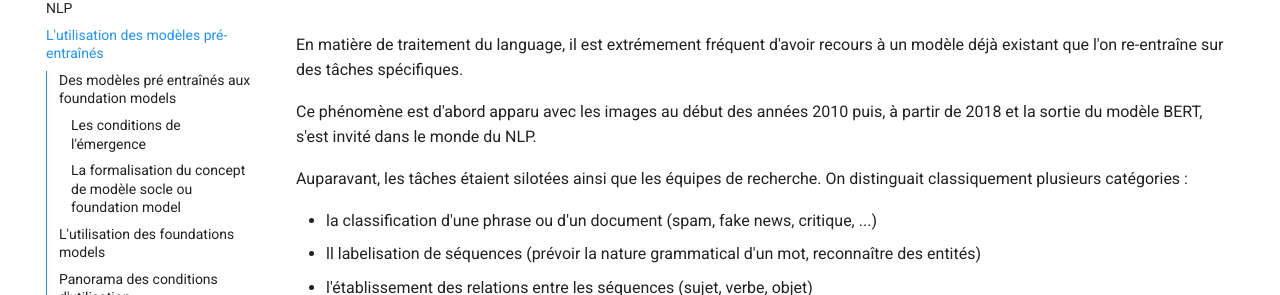
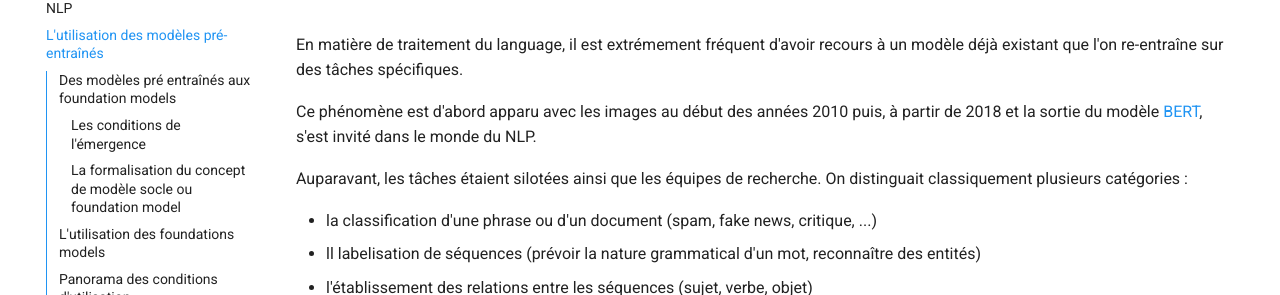
Before and after one commit to rdassignies/legalgpt, an MkDocs documentation site: the page built from docs/Notions_Essentielles/10_modeles_pre_entraines.md, in a window 1280 px wide and 900 px high. Shown: the part 196-491 px from the top of the window. Built offline with MkDocs 1.6.1 and Material for MkDocs 9.7.7, drawn with Linux system fonts in a browser that asks for light colours; a script that is not in the unit is left out; part of the change alters nothing that is shown.

```diff
--- a/docs/Notions_Essentielles/10_modeles_pre_entraines.md
+++ b/docs/Notions_Essentielles/10_modeles_pre_entraines.md
@@ -3,7 +3,7 @@
 
 En matière de traitement du language, il est extrémement fréquent d'avoir recours à un modèle déjà existant que l'on re-entraîne sur des tâches spécifiques.
 
-Ce phénomène est d'abord apparu avec les images au début des années 2010 puis, à partir de 2018 et la sortie du modèle BERT, s'est invité dans le monde du NLP.
+Ce phénomène est d'abord apparu avec les images au début des années 2010 puis, à partir de 2018 et la sortie du modèle [BERT](https://arxiv.org/abs/1810.04805), s'est invité dans le monde du NLP.
 
 Auparavant, les tâches étaient silotées ainsi que les équipes de recherche. On distinguait classiquement plusieurs catégories :
 
```
